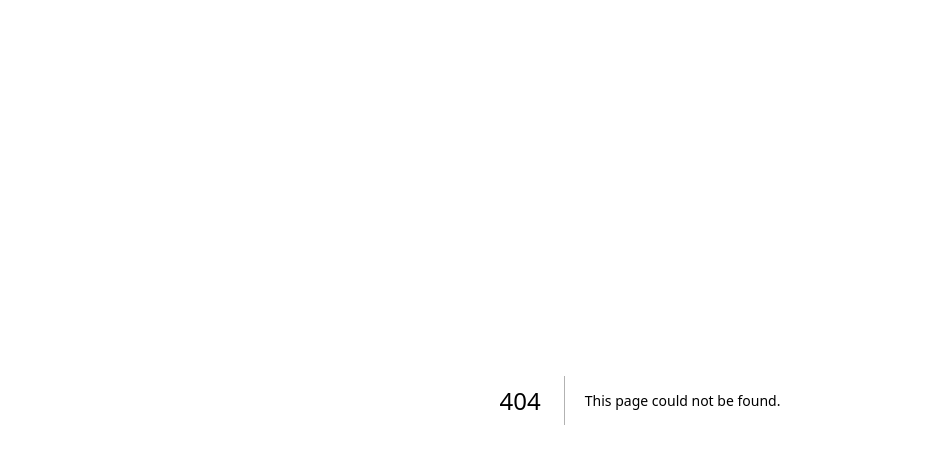
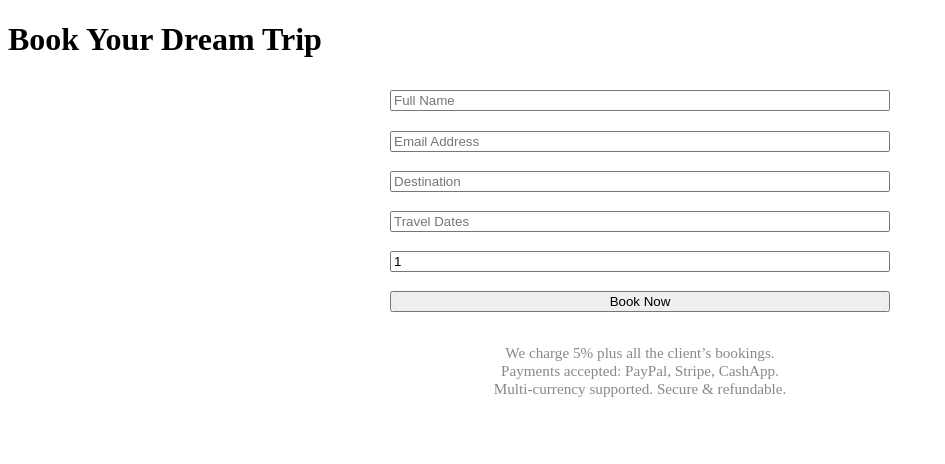
Before and after one commit to ogmjbrands/Vision-to-the-world, a Next.js app: page /booking in a window 1280 px wide. Before the commit this address had no page. Shown: the top 464 px of the page, without its empty margins (0-945 px from the left). Built offline with nearby package versions, Linux system fonts and the light colour scheme.

Commit message:
Create booking.tsx

```diff
--- /dev/null
+++ b/pages/booking.tsx
@@ -0,0 +1,39 @@
+import { useState } from 'react';
+
+export default function Booking() {
+  const [form, setForm] = useState({ name: '', email: '', destination: '', dates: '', pax: 1 });
+  const [loading, setLoading] = useState(false);
+  const [success, setSuccess] = useState('');
+
+  async function handleSubmit(e: React.FormEvent) {
+    e.preventDefault();
+    setLoading(true);
+    setSuccess('');
+    // TODO: Integrate with real booking API (Amadeus, Booking.com, etc.)
+    // For now, simulate booking request
+    setTimeout(() => {
+      setSuccess('Booking request sent! Our agent will contact you shortly.');
+      setLoading(false);
+    }, 1200);
+  }
+
+  return (
+    <main>
+      <h1>Book Your Dream Trip</h1>
+      <form className="booking-form" onSubmit={handleSubmit} style={{ maxWidth: 500, margin: "2em auto", display: "flex", flexDirection: "column", gap: "1.2em" }}>
+        <input required placeholder="Full Name" value={form.name} onChange={e => setForm({ ...form, name: e.target.value })}/>
+        <input required type="email" placeholder="Email Address" value={form.email} onChange={e => setForm({ ...form, email: e.target.value })}/>
+        <input required placeholder="Destination" value={form.destination} onChange={e => setForm({ ...form, destination: e.target.value })}/>
+        <input required type="text" placeholder="Travel Dates" value={form.dates} onChange={e => setForm({ ...form, dates: e.target.value })}/>
+        <input required type="number" min={1} placeholder="Number of Travelers" value={form.pax} onChange={e => setForm({ ...form, pax: parseInt(e.target.value) })}/>
+        <button className="button" type="submit" disabled={loading}>{loading ? 'Booking...' : 'Book Now'}</button>
+      </form>
+      {success && <p style={{ color: 'var(--secondary)', marginTop: '1em', fontWeight: 'bold' }}>{success}</p>}
+      <p style={{ color: "#888", fontSize: "0.95em", textAlign: "center", maxWidth: 480, margin: "1em auto" }}>
+        We charge 5% plus all the client’s bookings. <br/>
+        Payments accepted: PayPal, Stripe, CashApp. <br/>
+        Multi-currency supported. Secure & refundable.
+      </p>
+    </main>
+  );
+      }
```
